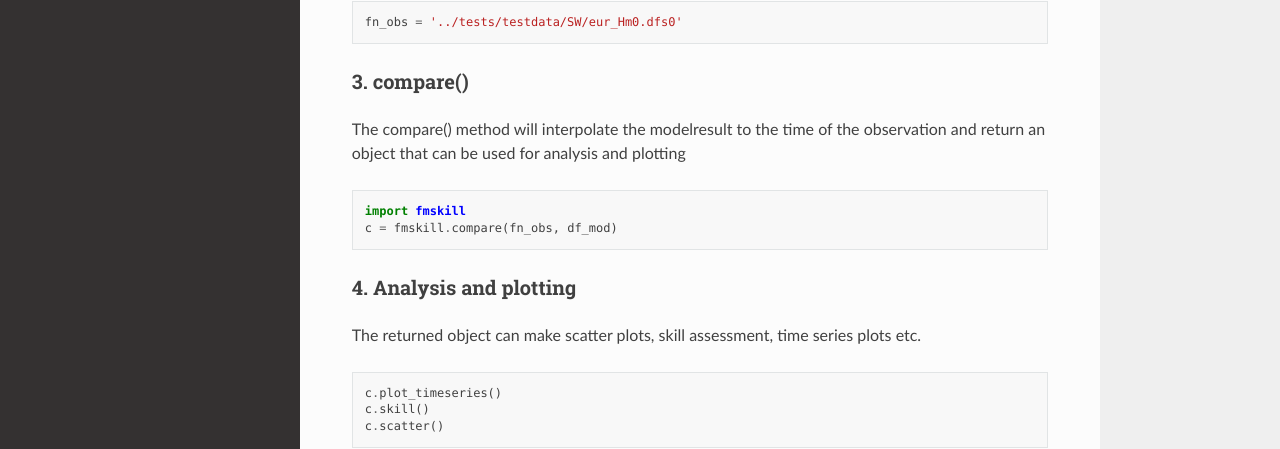
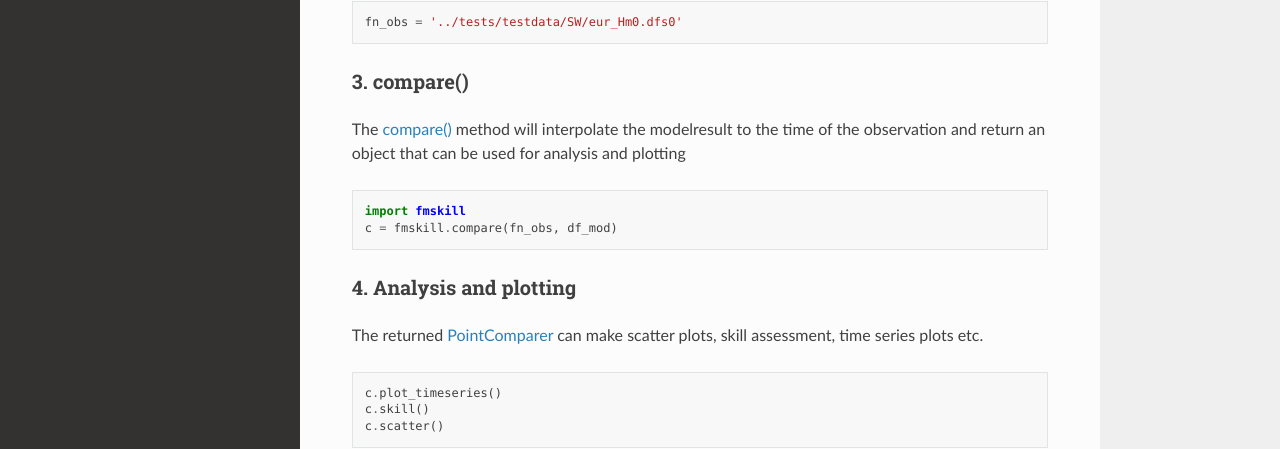
Before and after one commit to DHI/modelskill, a Sphinx documentation site: the page built from docs/simple_compare.rst, in a window 1280 px wide and 1388 px high. Shown: the part 751-1200 px from the top of the window. Built offline with Sphinx 7.4.7 and the Read the Docs theme 2.0.0, drawn with Linux system fonts in a browser that asks for light colours.

Commit message:
hyperlink

```diff
--- a/docs/simple_compare.rst
+++ b/docs/simple_compare.rst
@@ -41,7 +41,7 @@ It needs to have a single item only.
 
 3. compare()
 ============
-The compare() method will interpolate the modelresult to the time of the observation
+The `compare() <api.html#fmskill.connection.compare>`_ method will interpolate the modelresult to the time of the observation
 and return an object that can be used for analysis and plotting
 
 .. code-block:: python
@@ -53,7 +53,7 @@ and return an object that can be used for analysis and plotting
 4. Analysis and plotting
 ========================
 
-The returned object can make
+The returned `PointComparer <api.html#fmskill.comparison.PointComparer>`_ can make
 scatter plots, skill assessment, time series plots etc.
 
 
```
